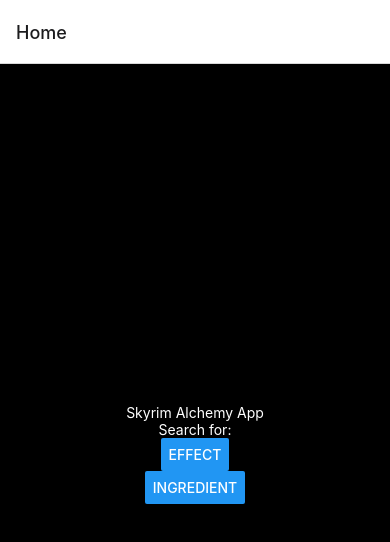
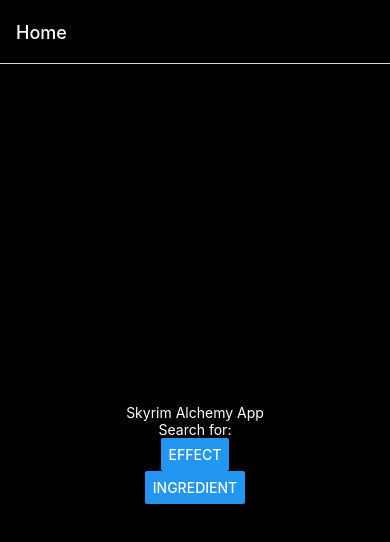
Before and after one commit to Patypus/TES-Alchemy-App-React, a React Native app: screen /Home in a window 390 px wide. Shown: the top 542 px of the page. Built offline with nearby package versions, Linux system fonts and the light colour scheme; what react-native-sqlite-storage would draw is missing.

Commit message:
Applied branding to the navigation header

```diff
--- a/App.js
+++ b/App.js
@@ -2,18 +2,25 @@
 import { EffectDetails, EffectSearch, IngredientSearch, IngredientDetails, MainMenu } from './features';
 import { NavigationContainer } from '@react-navigation/native';
 import { createNativeStackNavigator } from '@react-navigation/native-stack';
-
+import { general } from './branding/styles';
 const Stack = createNativeStackNavigator();
 
 const App = () => {
   return (
     <NavigationContainer>
-      <Stack.Navigator>
-        <Stack.Screen name={'Home'} component={MainMenu}/>
+      <Stack.Navigator
+        screenOptions={{
+          headerStyle: general.header,
+          headerTintColor: '#fff'
+        }}>
+        <Stack.Screen
+          name={'Home'}
+          component={MainMenu}
+          options={{ title: 'Home' }}/>
         <Stack.Screen
           name='EffectSearch'
           component={EffectSearch}
-          options={{ title: 'Effect Search' }}/>
+          options={{ title: 'Effect Search'}}/>
         <Stack.Screen
           name='IngredientSearch'
           component={IngredientSearch}
@@ -21,11 +28,11 @@
         <Stack.Screen
           name='EffectDetails'
           component={EffectDetails}
-          options={{ title: 'Effect' }}/>
+          options={({route}) => ({ title: route.params.effectName })}/>
         <Stack.Screen
           name='IngredientDetails'
           component={IngredientDetails}
-          options={{ title: 'Details' }}/>
+          options={({route}) => ({ title: route.params.ingredientName })}/>
       </Stack.Navigator>
     </NavigationContainer>
   );
--- a/branding/styles.js
+++ b/branding/styles.js
@@ -20,4 +20,8 @@
     //     borderWidth: 1,
     //     borderColor: 'white'
     // }
+    header: {
+        backgroundColor: '#000',
+        alignItems: 'center'
+    }
 });
```
